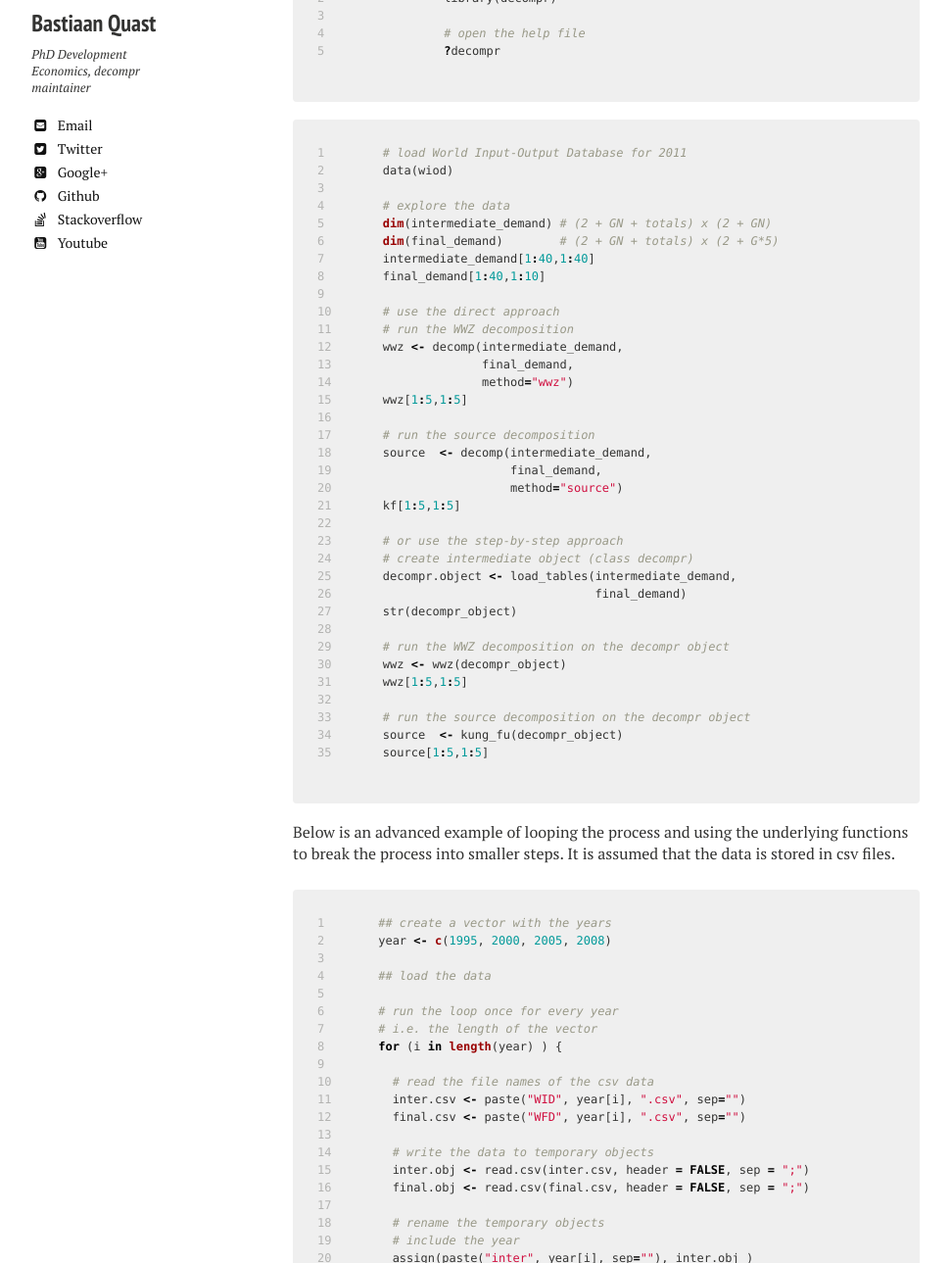
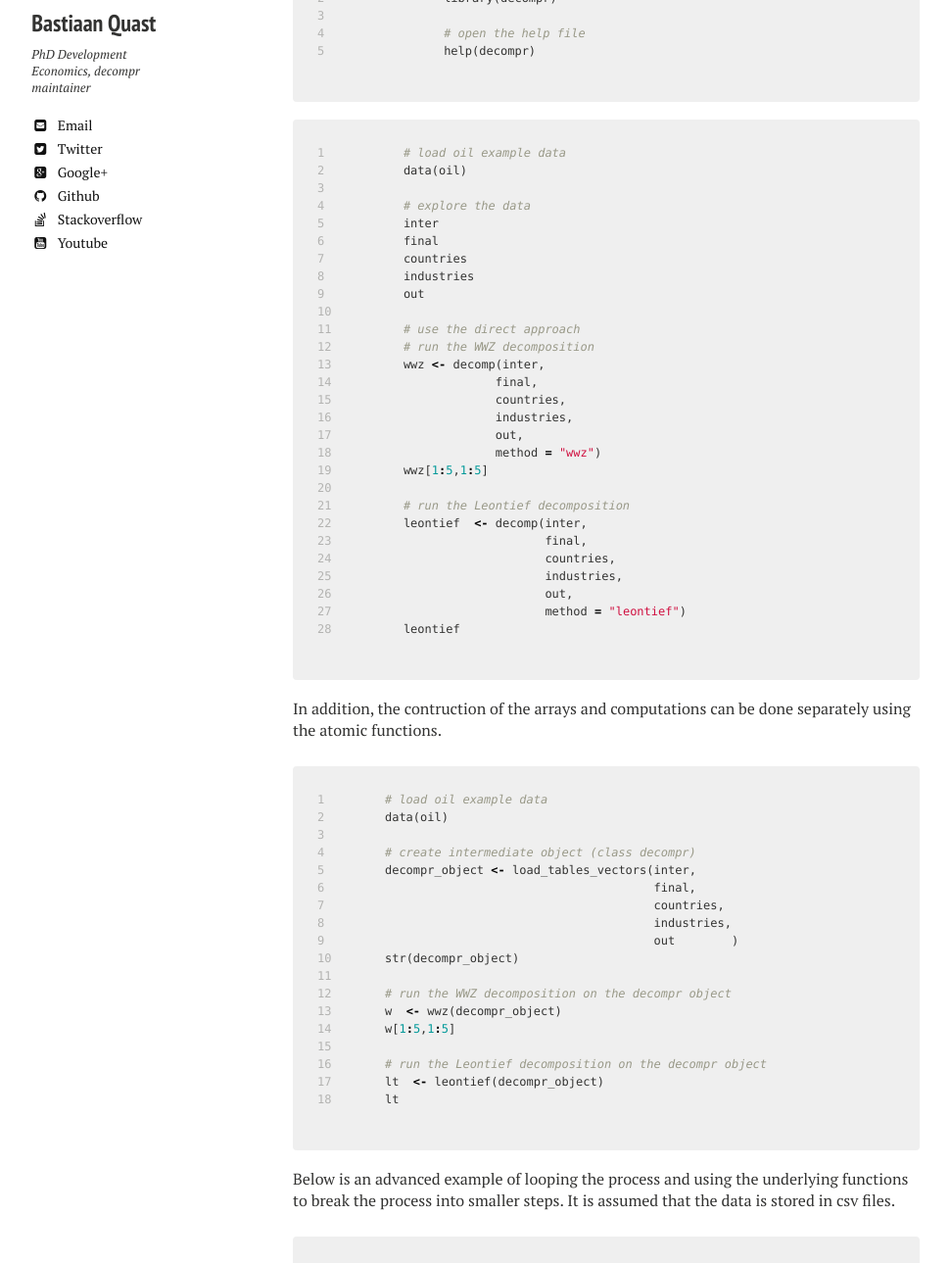
Before and after one commit to bquast/decompr, a Jekyll site: the page built from examples/index.md, in a window 1280 px wide and 1400 px high, scrolled down 665 px, cut to the strip 111-1400 px from the top of the window. Shown: the whole strip at 98% size, without its empty margins (21-991 px from the left). Built offline with Jekyll 4.4.1, drawn with Linux system fonts in a browser that asks for light colours; nearby versions of some CDN libraries; some of the changed text lies outside the part shown.

Commit message:
new example data

```diff
--- a/examples/index.md
+++ b/examples/index.md
@@ -1,12 +1,9 @@
 ---
 layout: page
-title: Theme Setup
-modified: 2014-07-31T13:23:02.362000-04:00
-excerpt: "Instructions on how to install and customize the Jekyll theme Minimal Mistakes."
+title: Examples
+modified: 2014-12-12T15:23:02.362000+01:00
 image:
   feature: shipping-train.jpg
-  credit: WeGraphics
-  creditlink: http://wegraphics.net/downloads/free-ultimate-blurred-background-pack/
 ---
 
 The usage is described in the R documentation included in the package.
@@ -16,45 +13,61 @@ The usage is described in the R documentation included in the package.
 library(decompr)
 
 # open the help file
-?decompr
+help(decompr)
 {% endhighlight %}
 
 {% highlight r linenos %}
-# load World Input-Output Database for 2011
-data(wiod)
+# load oil example data
+data(oil)
 
 # explore the data
-dim(intermediate_demand) # (2 + GN + totals) x (2 + GN)
-dim(final_demand)        # (2 + GN + totals) x (2 + G*5)
-intermediate_demand[1:40,1:40]
-final_demand[1:40,1:10]
+inter
+final
+countries
+industries
+out
 
 # use the direct approach
 # run the WWZ decomposition
-wwz <- decomp(intermediate_demand,
-              final_demand,
-              method="wwz")
+wwz <- decomp(inter,
+             final,
+             countries,
+             industries,
+             out,
+             method = "wwz")
 wwz[1:5,1:5]
 
-# run the source decomposition
-source  <- decomp(intermediate_demand,
-                  final_demand,
-                  method="source")
-kf[1:5,1:5]
+# run the Leontief decomposition
+leontief  <- decomp(inter,
+                    final,
+                    countries,
+                    industries,
+                    out,
+                    method = "leontief")
+leontief
+{% endhighlight %}
 
-# or use the step-by-step approach
+In addition, the contruction of the arrays and computations can be done separately using the atomic functions.
+
+{% highlight r linenos %}
+# load oil example data
+data(oil)
+
 # create intermediate object (class decompr)
-decompr.object <- load_tables(intermediate_demand,
-                              final_demand)
+decompr_object <- load_tables_vectors(inter,
+                                      final,
+                                      countries,
+                                      industries,
+                                      out        )
 str(decompr_object)
 
 # run the WWZ decomposition on the decompr object
-wwz <- wwz(decompr_object)
-wwz[1:5,1:5]
+w  <- wwz(decompr_object)
+w[1:5,1:5]
 
-# run the source decomposition on the decompr object
-source  <- kung_fu(decompr_object)
-source[1:5,1:5]
+# run the Leontief decomposition on the decompr object
+lt  <- leontief(decompr_object)
+lt
 {% endhighlight %}
 
 Below is an advanced example of looping the process and using the underlying functions to break the process into smaller steps. It is assumed that the data is stored in csv files.
```
